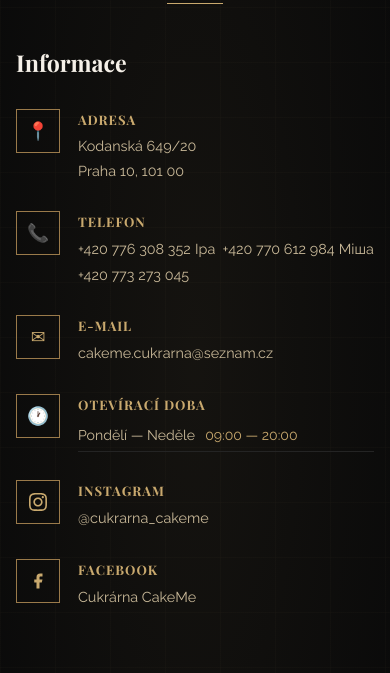
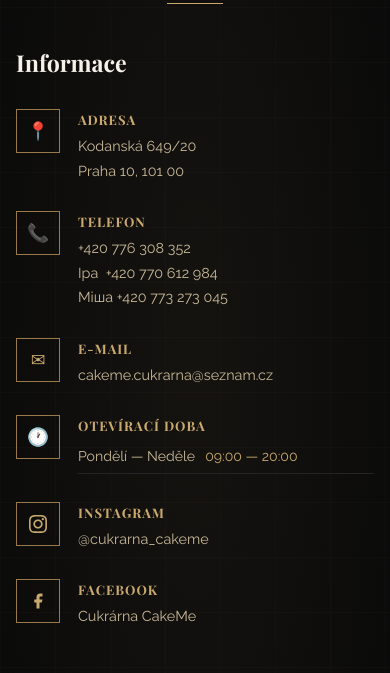
Before and after one commit to sashanazarenko2051-source/cukrarna-cakeme, a plain HTML site: page contact.html in a window 390 px wide. Shown: the part 158-831 px from the top of the page. Drawn offline with nearby package versions, Linux system fonts and the light colour scheme; grey boxes are pictures that could not be loaded; a web font is replaced by a local one.

Commit message:
Fix phone numbers layout: display block for column alignment

```diff
--- a/contact.html
+++ b/contact.html
@@ -70,7 +70,7 @@ section{padding:96px 0}
 .ct-txt{flex:1;min-width:0}
 .ct-ic{width:44px;height:44px;border:1px solid var(--gold-d);display:flex;align-items:center;justify-content:center;color:var(--gold);font-size:1.1rem;flex-shrink:0}
 .ct-txt h4{font-family:'Playfair Display',serif;font-size:.82rem;color:var(--gold);letter-spacing:1px;margin-bottom:4px;text-transform:uppercase}
-.ct-txt p,.ct-txt a{color:var(--tx1);font-size:.9rem;text-decoration:none;line-height:1.7;transition:.25s}
+.ct-txt p,.ct-txt a{color:var(--tx1);font-size:.9rem;text-decoration:none;line-height:1.7;transition:.25s;display:block}
 .ct-txt a:hover{color:var(--gold)}
 .hrs{list-style:none}
 .hrs li{display:flex;gap:10px;padding:5px 0;border-bottom:1px solid var(--bdr);color:var(--tx1);font-size:.88rem}
```
